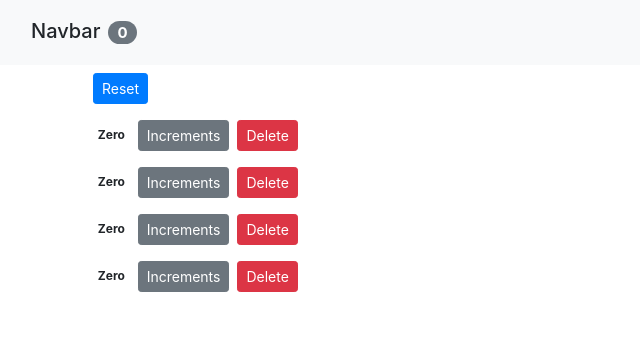
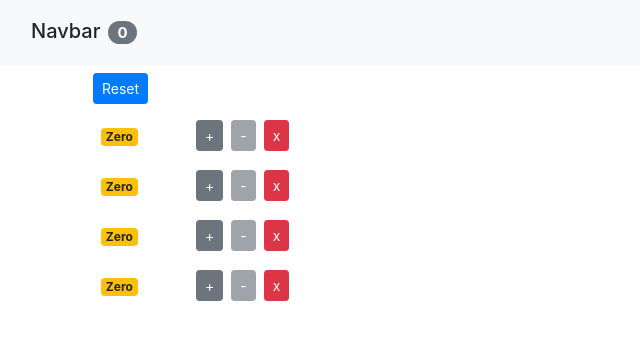
Before and after one commit to Awalamoo7/Counter, a React (Create React App) app: page / in a window 1280 px wide. Shown: the top 340 px of the page, without its empty margins (0-640 px from the left). Built offline with nearby package versions, Linux system fonts and the light colour scheme; the HTML template or start-up script is replaced by a standard one.

Commit message:
redesigned button & added decrement button

```diff
--- a/src/App.js
+++ b/src/App.js
@@ -17,12 +17,21 @@
     const counters = this.state.counters.filter(c => c.id !== counterId);
     this.setState({counters});
 }
+
 handleIncrement = counter => {
     const counters = [...this.state.counters]
     const index = counters.indexOf(counter);
     counters[index] = {...counter};
     counters[index].value++;
     this.setState({counters});
+}
+
+handleDecrement = counter => {
+      const counters = [...this.state.counters]
+      const index = counters.indexOf(counter);
+      counters[index] = {...counter};
+      counters[index].value--;
+      this.setState({counters});
 }
 handleReset = counter => {
     const counters = this.state.counters.map(c=> {
@@ -31,6 +40,7 @@
     });
     this.setState(counters);
 }
+
 render() {
 return (
     <React.Fragment>
@@ -39,6 +49,7 @@
       <Counters
       counters = {this.state.counters}
       onReset = {this.handleReset}
+      onDecrement = {this.handleDecrement}
       onIncrement = {this.handleIncrement}
       onDelete = {this.handleDelete}
       />
--- a/src/components/counter.jsx
+++ b/src/components/counter.jsx
@@ -4,27 +4,36 @@
 
     render() {
         return (
-        <div>
+        <div className='row'>
+            <div className='col-1 m-2'>
             <span className={this.getBadgeClasses()}>{this.formatCount()}</span>
+            </div>
+            <div className='col'>
             <button
-            onClick={()=> this.props.onIncrement(this.props.counter)}
-            className='btn btn-secondary btn-sm'>
-                Increments
+                onClick={()=> this.props.onIncrement(this.props.counter)}
+                className='btn btn-secondary btn-sm'>
+                    +
             </button>
             <button
-            onClick={()=>this.props.onDelete(this.props.counter.id)}
-            className='btn btn-danger btn-sm m-2'>
-                Delete
+                onClick={()=> this.props.onDecrement(this.props.counter)}
+                className='btn btn-secondary btn-sm m-2'
+                disabled={this.props.counter.value === 0 && 'disabled'}>
+                    -
             </button>
-
+            <button
+                onClick={()=>this.props.onDelete(this.props.counter.id)}
+                className='btn btn-danger btn-sm'>
+                    x
+            </button>
+            </div>
         </div>
         );
 
     }
 
     getBadgeClasses() {
-        let classes = "badge m-2 badge-";
-        classes += (this.props.counter.value === 0) ? " warning" : " primary";
+        let classes = "badge m-2 ";
+        classes += (this.props.counter.value === 0) ? " badge-warning" : " badge-primary";
         return classes;
     }
 
--- a/src/components/counters.jsx
+++ b/src/components/counters.jsx
@@ -4,7 +4,7 @@
 class Counters extends Component {
 
     render() {
-        const {onReset, onIncrement, onDelete, counters} = this.props;
+        const {onReset, onIncrement, onDecrement, onDelete, counters} = this.props;
         return (
             <div>
                 <button
@@ -17,6 +17,7 @@
                     <Counter
                     key={counter.id}
                     onIncrement={onIncrement}
+                    onDecrement={onDecrement}
                     onDelete={onDelete}
                     counter = {counter}/>
                 ))}
```
